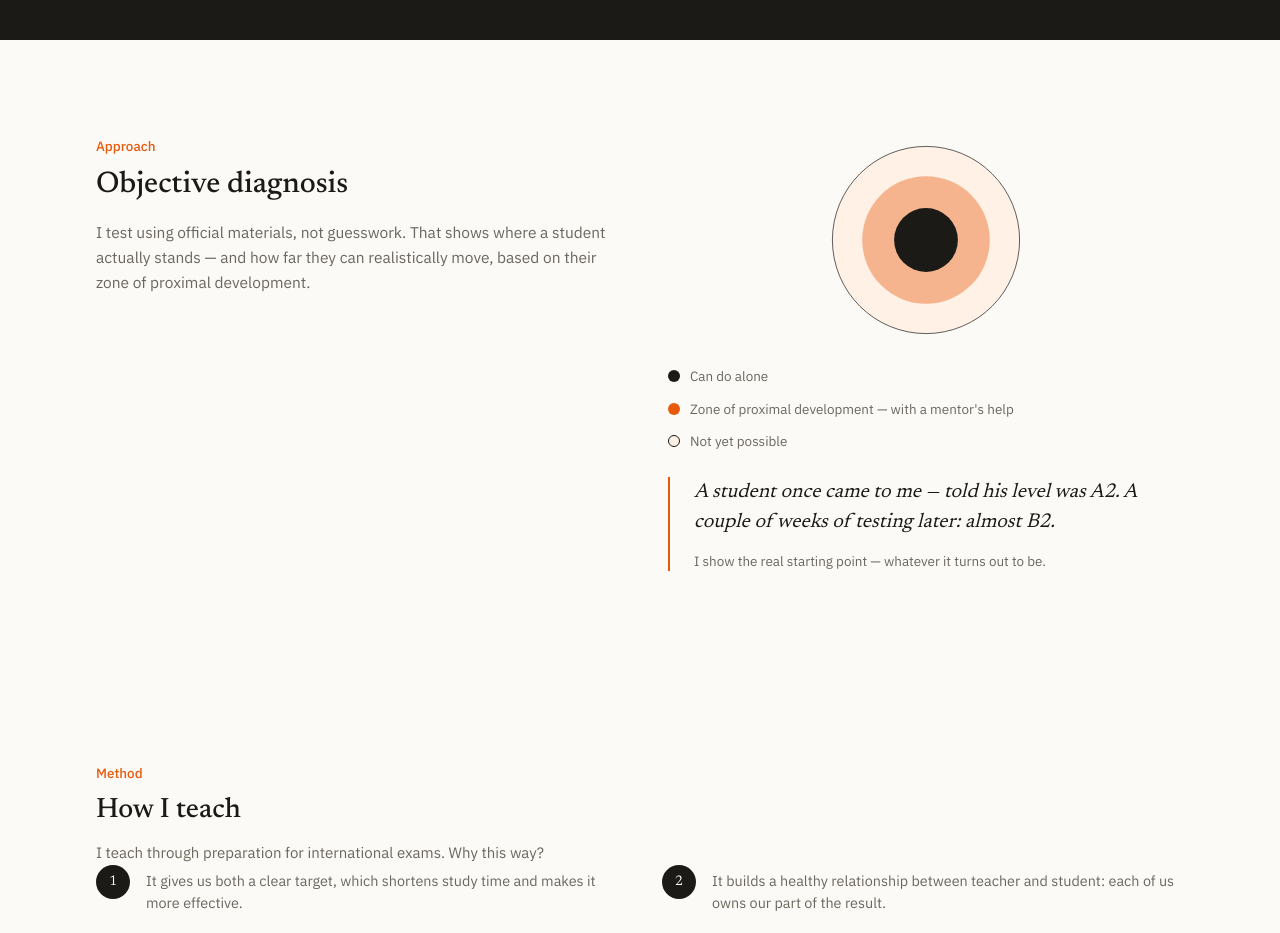
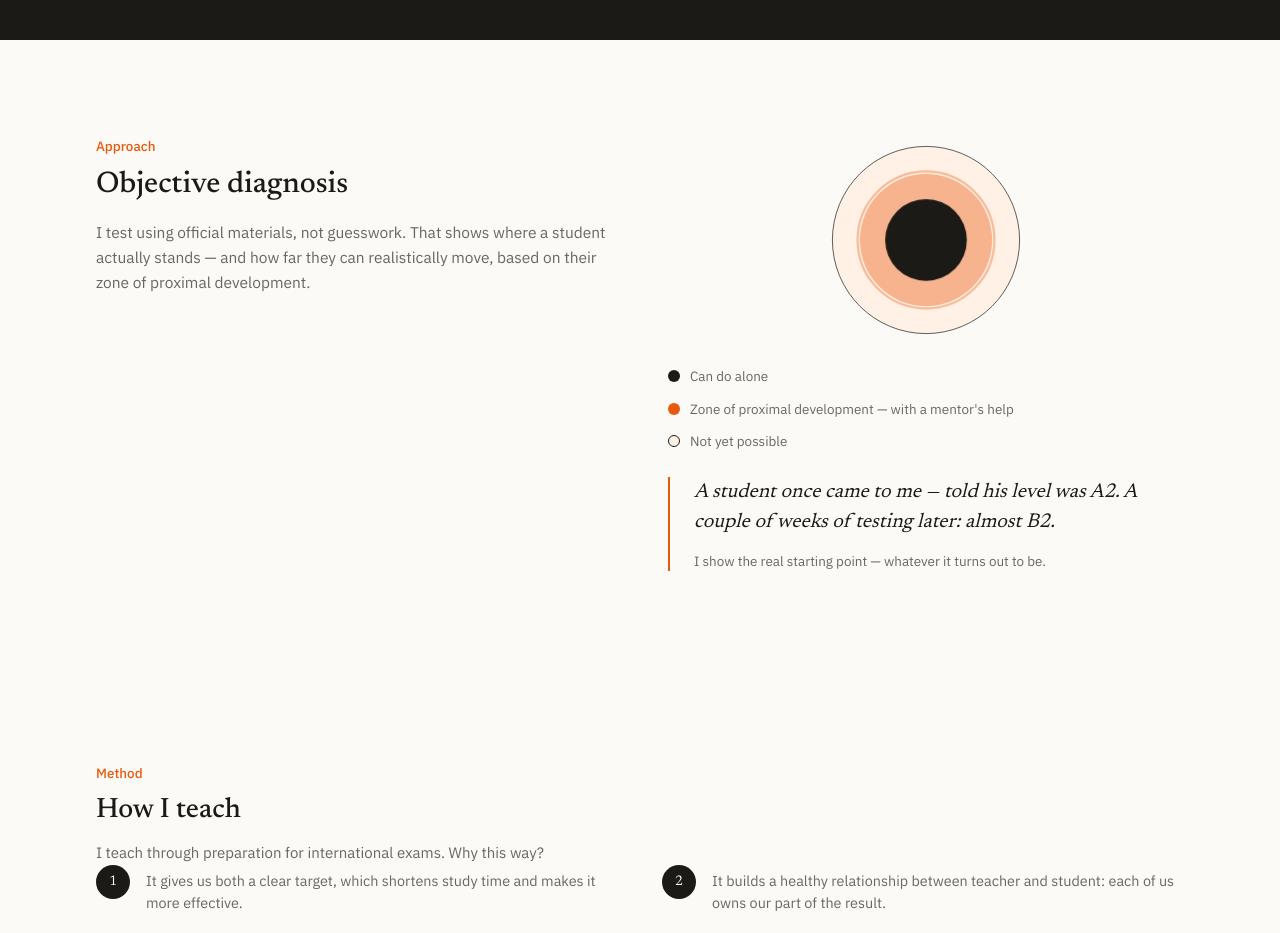
Before and after one commit to alexbaumgertner/murad-portal, a Next.js app: page /en in a window 1280 px wide. Shown: the part 1540-2473 px from the top of the page. Built offline with nearby package versions, Linux system fonts and the light colour scheme.

Commit message:
feat(landing): animate the zone of proximal development circles
Co-Authored-By: Claude Sonnet 5.5 <noreply@anthropic.com>
Claude-Session: https://claude.ai/code/session_01RzJBQBFHbK7kW5rfrux45d

```diff
--- a/src/app/(frontend)/[locale]/(site)/page.module.css
+++ b/src/app/(frontend)/[locale]/(site)/page.module.css
@@ -1028,3 +1028,65 @@
     transform: translateY(-6px);
   }
 }
+
+/* ---------- zone of proximal development: the known core grows into the zone with help ---------- */
+.zpdMiddle {
+  opacity: 0.4;
+}
+
+.zpdMiddle,
+.zpdCore,
+.zpdRipple {
+  transform-box: fill-box;
+  transform-origin: center;
+}
+
+.zpdRipple {
+  opacity: 0;
+}
+
+@media (prefers-reduced-motion: no-preference) {
+  .zpdMiddle {
+    animation: zpd-breathe 4.5s ease-in-out infinite alternate;
+  }
+
+  .zpdCore {
+    animation: zpd-grow 4.5s ease-in-out infinite alternate;
+  }
+
+  .zpdRipple {
+    animation: zpd-ripple 4.5s ease-out infinite;
+  }
+}
+
+@keyframes zpd-breathe {
+  from {
+    transform: scale(0.93);
+  }
+
+  to {
+    transform: scale(1.1);
+  }
+}
+
+@keyframes zpd-grow {
+  from {
+    transform: scale(1);
+  }
+
+  to {
+    transform: scale(1.45);
+  }
+}
+
+@keyframes zpd-ripple {
+  0% {
+    opacity: 0.9;
+    transform: scale(1);
+  }
+
+  100% {
+    opacity: 0;
+    transform: scale(2.9);
+  }
+}
--- a/src/app/(frontend)/[locale]/(site)/page.tsx
+++ b/src/app/(frontend)/[locale]/(site)/page.tsx
@@ -309,8 +309,26 @@ export default async function HomePage({ params }: PageProps) {
                   className={`${styles.fillDeep} ${styles.strokeInk}`}
                   strokeWidth="1"
                 />
-                <circle cx="150" cy="150" r="92" className={styles.fillAccent} opacity="0.4" />
-                <circle cx="150" cy="150" r="46" className={styles.fillInk} />
+                <circle
+                  cx="150"
+                  cy="150"
+                  r="92"
+                  className={`${styles.fillAccent} ${styles.zpdMiddle}`}
+                />
+                <circle
+                  cx="150"
+                  cy="150"
+                  r="46"
+                  fill="none"
+                  className={`${styles.strokeAccent} ${styles.zpdRipple}`}
+                  strokeWidth="1.5"
+                />
+                <circle
+                  cx="150"
+                  cy="150"
+                  r="46"
+                  className={`${styles.fillInk} ${styles.zpdCore}`}
+                />
               </svg>
               <ul className={styles.zpdLegend}>
                 <li>
```
